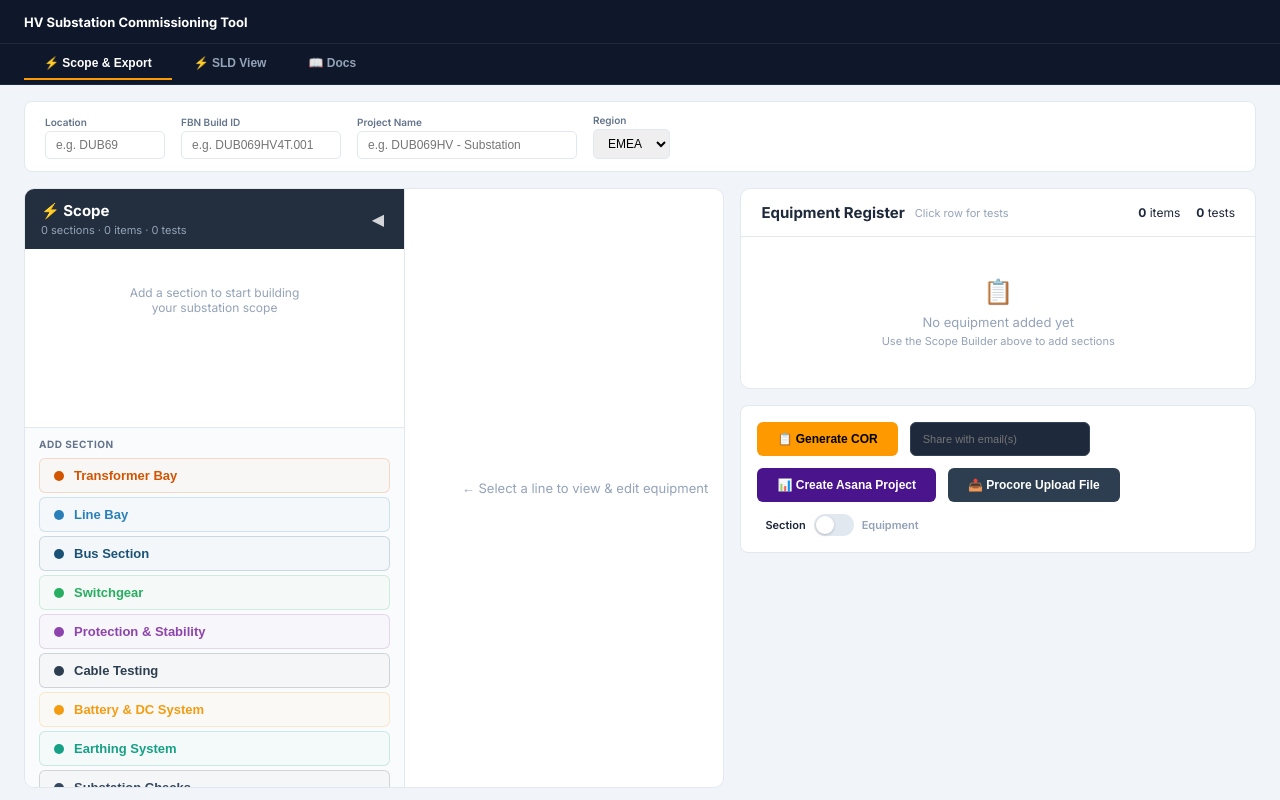
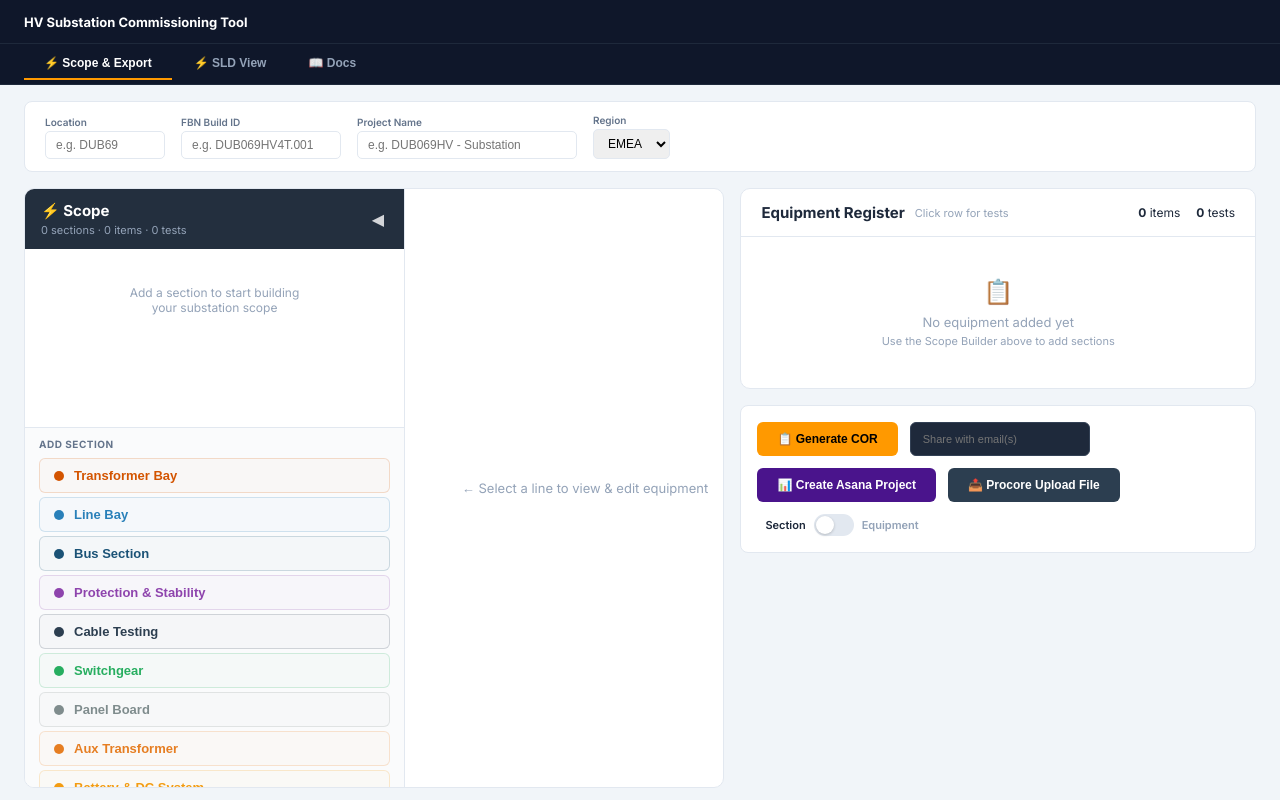
Before and after one commit to AaryanKapAWS/cx-dashboard, a React (Vite) app: page / in a window 1280 px wide. Built offline with nearby package versions, Linux system fonts and the light colour scheme.

Commit message:
Fix middot, reorder sections, friendlier Asana error

```diff
--- a/src/components/BayBuilder.jsx
+++ b/src/components/BayBuilder.jsx
@@ -161,6 +161,7 @@ function generateId() { return Date.now().toString(36) + Math.random().toString(
 
 // ─── LINE PRESETS ────────────────────────────────────────────────────────────
 const LINE_PRESETS = [
+  // ─── HV PRIMARY (Main Power Path) ────────────────────────────────────────
   {
     id: 'transformer_bay', label: 'Transformer Bay', colour: '#d35400',
     hasChildren: false,
@@ -169,24 +170,30 @@ const LINE_PRESETS = [
       { id: 'oil', label: 'Oil Transformer' },
       { id: 'dry', label: 'Dry Transformer' },
     ],
-    defaults: [  // Oil (default)
-      { type: 'SURGE_ARRESTER', qty: 2 }, { type: 'CT_HV', qty: 2 }, { type: 'VT_HV', qty: 1 },
-      { type: 'CIRCUIT_BREAKER', qty: 1 }, { type: 'EARTH_SWITCH', qty: 1 },
-      { type: 'TRANSFORMER', qty: 1 }, { type: 'NER_CT', qty: 2 }, { type: 'NER', qty: 1 },
-      { type: 'MK_OLTC_PANEL', qty: 1 }, { type: 'PROTECTION_PANEL', qty: 1 }, { type: 'ENERGIZATION', qty: 1 },
+    defaults: [
+      { type: 'SURGE_ARRESTER', qty: 2 }, { type: 'EARTH_SWITCH', qty: 1 },
+      { type: 'CT_HV', qty: 2 }, { type: 'VT_HV', qty: 1 },
+      { type: 'CIRCUIT_BREAKER', qty: 1 },
+      { type: 'TRANSFORMER', qty: 1 },
+      { type: 'NER_CT', qty: 2 }, { type: 'NER', qty: 1 },
+      { type: 'MK_OLTC_PANEL', qty: 1 }, { type: 'PROTECTION_PANEL', qty: 1 },
+      { type: 'ENERGIZATION', qty: 1 },
     ],
-    defaultsDry: [  // Dry transformer (no oil, no OLTC, no NER)
-      { type: 'SURGE_ARRESTER', qty: 2 }, { type: 'CT_HV', qty: 2 }, { type: 'VT_HV', qty: 1 },
-      { type: 'CIRCUIT_BREAKER', qty: 1 }, { type: 'EARTH_SWITCH', qty: 1 },
-      { type: 'DRY_TRANSFORMER', qty: 1 }, { type: 'PROTECTION_PANEL', qty: 1 }, { type: 'ENERGIZATION', qty: 1 },
+    defaultsDry: [
+      { type: 'SURGE_ARRESTER', qty: 2 }, { type: 'EARTH_SWITCH', qty: 1 },
+      { type: 'CT_HV', qty: 2 }, { type: 'VT_HV', qty: 1 },
+      { type: 'CIRCUIT_BREAKER', qty: 1 },
+      { type: 'DRY_TRANSFORMER', qty: 1 },
+      { type: 'PROTECTION_PANEL', qty: 1 }, { type: 'ENERGIZATION', qty: 1 },
     ],
   },
   {
     id: 'line_bay', label: 'Line Bay', colour: '#2980b9',
     hasChildren: false,
     defaults: [
-      { type: 'SURGE_ARRESTER', qty: 2 }, { type: 'CT_HV', qty: 2 }, { type: 'VT_HV', qty: 1 },
-      { type: 'CIRCUIT_BREAKER', qty: 1 }, { type: 'EARTH_SWITCH', qty: 2 },
+      { type: 'SURGE_ARRESTER', qty: 2 }, { type: 'EARTH_SWITCH', qty: 2 },
+      { type: 'CT_HV', qty: 2 }, { type: 'VT_HV', qty: 1 },
+      { type: 'CIRCUIT_BREAKER', qty: 1 },
       { type: 'HV_CABLE', qty: 1 }, { type: 'ENERGIZATION', qty: 1 },
     ]
   },
@@ -194,40 +201,12 @@ const LINE_PRESETS = [
     id: 'bus_section', label: 'Bus Section', colour: '#1a5276',
     hasChildren: false,
     defaults: [
-      { type: 'CIRCUIT_BREAKER', qty: 1 }, { type: 'EARTH_SWITCH', qty: 4 },
-      { type: 'CT_HV', qty: 2 }, { type: 'BUSBAR', qty: 1 },
+      { type: 'EARTH_SWITCH', qty: 4 }, { type: 'CT_HV', qty: 2 },
+      { type: 'CIRCUIT_BREAKER', qty: 1 }, { type: 'BUSBAR', qty: 1 },
       { type: 'ENERGIZATION', qty: 1 },
     ]
   },
-  {
-    id: 'switchgear', label: 'Switchgear', colour: '#27ae60',
-    hasChildren: true, // This one uses feeders (children)
-    hasSubtype: true,  // Prompts for AIS/GIS when adding
-    subtypes: [
-      { id: 'ais', label: 'AIS (Air Insulated)' },
-      { id: 'gis', label: 'GIS (Gas Insulated)' },
-    ],
-    feederTypes: [
-      { id: 'incomer', label: 'Incomer', defaults: ['CUBICLE','CT','CT_METER','NCT','CIRCUIT_BREAKER','VT','EARTH_SWITCH','BUSBAR','PQM','EPMS','RELAY','L4_INTEGRATION','ENERGIZATION'] },
-      { id: 'outgoing', label: 'Outgoing Feeder', defaults: ['CUBICLE','CT','CT_METER','NCT','CIRCUIT_BREAKER','VT','EARTH_SWITCH','BUSBAR','PQM','EPMS','RELAY','CABLE_DIFF','L4_INTEGRATION','ENERGIZATION'] },
-      { id: 'bus_coupler', label: 'Bus Coupler', defaults: ['CUBICLE','CT','CIRCUIT_BREAKER','VT','BUSBAR','PQM','RELAY','SYNCH_CHECK','L4_INTEGRATION','ENERGIZATION'] },
-      { id: 'bus_vt', label: 'Bus Bar VT', defaults: ['VT','BUSBAR','PQM'] },
-      { id: 'transformer_feeder', label: 'Transformer Feeder', defaults: ['CUBICLE','CT','CT_METER','NCT','CIRCUIT_BREAKER','VT','EARTH_SWITCH','BUSBAR','PQM','EPMS','RELAY','L4_INTEGRATION','ENERGIZATION'] },
-      { id: 'aux_tx_feeder', label: 'Aux Transformer Feeder', defaults: ['CUBICLE','CT','CIRCUIT_BREAKER','BUSBAR','PQM','EPMS','RELAY','L4_INTEGRATION','ENERGIZATION'] },
-      { id: 'bb_earth_switch', label: 'BB Earth Switch', defaults: ['CUBICLE','CT','CIRCUIT_BREAKER','EARTH_SWITCH','BUSBAR','PQM','RELAY','ENERGIZATION'] },
-      { id: 'spare', label: 'Spare', defaults: ['CUBICLE','CT','CIRCUIT_BREAKER','BUSBAR','PQM','EPMS','RELAY','ENERGIZATION'] },
-    ],
-    feederTypesGIS: [
-      { id: 'incomer', label: 'Incomer', defaults: ['CUBICLE_GIS','CT_GIS','RING_CT_GIS','CB_GIS','VT_GIS','DS_ES_GIS','ES_GIS','SA_GIS','LCC_GIS','IED_OC_GIS','EPMS_GIS','ENERGIZATION_GIS'] },
-      { id: 'outgoing', label: 'Outgoing Feeder', defaults: ['CUBICLE_GIS','CT_GIS','RING_CT_GIS','CB_GIS','VT_GIS','DS_ES_GIS','ES_GIS','SA_GIS','LCC_GIS','IED_OC_GIS','EPMS_GIS','ENERGIZATION_GIS'] },
-      { id: 'bus_coupler', label: 'Bus Coupler', defaults: ['CUBICLE_GIS','CT_GIS','CB_GIS','VT_GIS','DS_ES_GIS','LCC_GIS','IED_OC_GIS','ENERGIZATION_GIS'] },
-      { id: 'bus_section', label: 'Bus Section', defaults: ['CUBICLE_GIS','CT_GIS','CB_GIS','DS_ES_GIS','ES_GIS','LCC_GIS','IED_87B_GIS','ENERGIZATION_GIS'] },
-      { id: 'bus_vt', label: 'Bus Bar VT', defaults: ['VT_GIS','LCC_GIS'] },
-      { id: 'transformer_feeder', label: 'Transformer Feeder', defaults: ['CUBICLE_GIS','CT_GIS','RING_CT_GIS','CB_GIS','VT_GIS','DS_ES_GIS','ES_GIS','SA_GIS','HV_CABLE_GIS','LCC_GIS','IED_87T_GIS','EPMS_GIS','ENERGIZATION_GIS'] },
-      { id: 'spare', label: 'Spare', defaults: ['CUBICLE_GIS','CT_GIS','CB_GIS','DS_ES_GIS','LCC_GIS','ENERGIZATION_GIS'] },
-    ],
-    defaults: [ { type: 'SWITCHGEAR_OVERALL', qty: 1 }, { type: 'AC_DC_CHECKS', qty: 1 } ] // Overall items
-  },
+  // ─── HV SECONDARY (Protection & Cables) ──────────────────────────────────
   {
     id: 'protection', label: 'Protection & Stability', colour: '#8e44ad',
     hasChildren: false,
@@ -240,11 +219,59 @@ const LINE_PRESETS = [
     hasChildren: false,
     defaults: [ { type: 'HV_CABLE', qty: 1 }, { type: 'MV_CABLE', qty: 1 } ]
   },
+  // ─── MV (Switchgear & Panels) ────────────────────────────────────────────
+  {
+    id: 'switchgear', label: 'Switchgear', colour: '#27ae60',
+    hasChildren: true,
+    hasSubtype: true,
+    subtypes: [
+      { id: 'ais', label: 'AIS (Air Insulated)' },
+      { id: 'gis', label: 'GIS (Gas Insulated)' },
+    ],
+    feederTypes: [
+      { id: 'incomer', label: 'Incomer', defaults: ['CUBICLE','CIRCUIT_BREAKER','CT','CT_METER','NCT','VT','EARTH_SWITCH','BUSBAR','RELAY','PQM','EPMS','L4_INTEGRATION','ENERGIZATION'] },
+      { id: 'outgoing', label: 'Outgoing Feeder', defaults: ['CUBICLE','CIRCUIT_BREAKER','CT','CT_METER','NCT','VT','EARTH_SWITCH','BUSBAR','RELAY','PQM','EPMS','CABLE_DIFF','L4_INTEGRATION','ENERGIZATION'] },
+      { id: 'bus_coupler', label: 'Bus Coupler', defaults: ['CUBICLE','CIRCUIT_BREAKER','CT','VT','BUSBAR','RELAY','PQM','SYNCH_CHECK','L4_INTEGRATION','ENERGIZATION'] },
+      { id: 'bus_vt', label: 'Bus Bar VT', defaults: ['VT','BUSBAR','PQM'] },
+      { id: 'transformer_feeder', label: 'Transformer Feeder', defaults: ['CUBICLE','CIRCUIT_BREAKER','CT','CT_METER','NCT','VT','EARTH_SWITCH','BUSBAR','RELAY','PQM','EPMS','L4_INTEGRATION','ENERGIZATION'] },
+      { id: 'aux_tx_feeder', label: 'Aux Transformer Feeder', defaults: ['CUBICLE','CIRCUIT_BREAKER','CT','BUSBAR','RELAY','PQM','EPMS','L4_INTEGRATION','ENERGIZATION'] },
+      { id: 'bb_earth_switch', label: 'BB Earth Switch', defaults: ['CUBICLE','CIRCUIT_BREAKER','CT','EARTH_SWITCH','BUSBAR','RELAY','PQM','ENERGIZATION'] },
+      { id: 'spare', label: 'Spare', defaults: ['CUBICLE','CIRCUIT_BREAKER','CT','BUSBAR','RELAY','PQM','EPMS','ENERGIZATION'] },
+    ],
+    feederTypesGIS: [
+      { id: 'incomer', label: 'Incomer', defaults: ['CUBICLE_GIS','CB_GIS','CT_GIS','RING_CT_GIS','VT_GIS','DS_ES_GIS','ES_GIS','SA_GIS','LCC_GIS','IED_OC_GIS','EPMS_GIS','ENERGIZATION_GIS'] },
+      { id: 'outgoing', label: 'Outgoing Feeder', defaults: ['CUBICLE_GIS','CB_GIS','CT_GIS','RING_CT_GIS','VT_GIS','DS_ES_GIS','ES_GIS','SA_GIS','LCC_GIS','IED_OC_GIS','EPMS_GIS','ENERGIZATION_GIS'] },
+      { id: 'bus_coupler', label: 'Bus Coupler', defaults: ['CUBICLE_GIS','CB_GIS','CT_GIS','VT_GIS','DS_ES_GIS','LCC_GIS','IED_OC_GIS','ENERGIZATION_GIS'] },
+      { id: 'bus_section', label: 'Bus Section', defaults: ['CUBICLE_GIS','CB_GIS','CT_GIS','DS_ES_GIS','ES_GIS','LCC_GIS','IED_87B_GIS','ENERGIZATION_GIS'] },
+      { id: 'bus_vt', label: 'Bus Bar VT', defaults: ['VT_GIS','LCC_GIS'] },
+      { id: 'transformer_feeder', label: 'Transformer Feeder', defaults: ['CUBICLE_GIS','CB_GIS','CT_GIS','RING_CT_GIS','VT_GIS','DS_ES_GIS','ES_GIS','SA_GIS','HV_CABLE_GIS','LCC_GIS','IED_87T_GIS','EPMS_GIS','ENERGIZATION_GIS'] },
+      { id: 'spare', label: 'Spare', defaults: ['CUBICLE_GIS','CB_GIS','CT_GIS','DS_ES_GIS','LCC_GIS','ENERGIZATION_GIS'] },
+    ],
+    defaults: [ { type: 'SWITCHGEAR_OVERALL', qty: 1 }, { type: 'AC_DC_CHECKS', qty: 1 } ]
+  },
+  {
+    id: 'panel_board', label: 'Panel Board', colour: '#7f8c8d',
+    hasChildren: true,
+    feederTypes: [
+      { id: 'pb_incomer', label: 'Incomer', defaults: ['CT','CT_METER','CIRCUIT_BREAKER','BUSBAR','RELAY','PQM','EPMS','ENERGIZATION'] },
+      { id: 'pb_feeder', label: 'Feeder', defaults: ['CT','CT_METER','BUSBAR','RELAY','PQM','EPMS','ENERGIZATION'] },
+      { id: 'pb_spare', label: 'Spare', defaults: ['CT','BUSBAR','ENERGIZATION'] },
+    ],
+    defaults: [ { type: 'BUSBAR', qty: 1 }, { type: 'ENERGIZATION', qty: 1 } ]
+  },
+  {
+    id: 'aux_transformer', label: 'Aux Transformer', colour: '#e67e22',
+    hasChildren: false,
+    defaults: [
+      { type: 'DRY_TRANSFORMER', qty: 1 }, { type: 'MV_CABLE', qty: 1 }, { type: 'ENERGIZATION', qty: 1 },
+    ]
+  },
+  // ─── AUXILIARY SYSTEMS (Not on power path) ────────────────────────────────
   {
     id: 'battery_dc', label: 'Battery & DC System', colour: '#f39c12',
     hasChildren: false,
     defaults: [
-      { type: 'BATTERY_BANK', qty: 1 }, { type: 'CHARGER', qty: 1 },
+      { type: 'BATTERY_BANK', qty: 1 }, { type: 'BATTERY_CHARGER', qty: 1 },
       { type: 'DC_DISTRIBUTION', qty: 1 }, { type: 'UPS', qty: 1 }, { type: 'DC_EARTH_FAULT', qty: 1 },
     ]
   },
@@ -256,25 +283,9 @@ const LINE_PRESETS = [
   {
     id: 'substation', label: 'Substation Checks', colour: '#34495e',
     hasChildren: false,
-    defaults: [ { type: 'SUBSTATION_CHECKS', qty: 1 }, { type: 'ESB_INTERFACE', qty: 1 }, { type: 'SCADA', qty: 1 } ]
+    defaults: [ { type: 'SCADA', qty: 1 }, { type: 'ESB_INTERFACE', qty: 1 }, { type: 'SUBSTATION_CHECKS', qty: 1 } ]
   },
-  {
-    id: 'aux_transformer', label: 'Aux Transformer', colour: '#e67e22',
-    hasChildren: false,
-    defaults: [
-      { type: 'DRY_TRANSFORMER', qty: 1 }, { type: 'MV_CABLE', qty: 1 }, { type: 'ENERGIZATION', qty: 1 },
-    ]
-  },
-  {
-    id: 'panel_board', label: 'Panel Board', colour: '#7f8c8d',
-    hasChildren: true,
-    feederTypes: [
-      { id: 'pb_feeder', label: 'Feeder', defaults: ['CT','CT_METER','BUSBAR','PQM','EPMS','RELAY','ENERGIZATION'] },
-      { id: 'pb_incomer', label: 'Incomer', defaults: ['CT','CT_METER','CIRCUIT_BREAKER','BUSBAR','PQM','EPMS','RELAY','ENERGIZATION'] },
-      { id: 'pb_spare', label: 'Spare', defaults: ['CT','BUSBAR','ENERGIZATION'] },
-    ],
-    defaults: [ { type: 'BUSBAR', qty: 1 }, { type: 'ENERGIZATION', qty: 1 } ]
-  },
+  // ─── CUSTOM ───────────────────────────────────────────────────────────────
   {
     id: 'blank', label: 'Custom', colour: '#95a5a6',
     hasChildren: false, defaults: []
--- a/src/components/EquipmentTable.jsx
+++ b/src/components/EquipmentTable.jsx
@@ -210,7 +210,7 @@ export default function EquipmentTable({ equipment, sectionName: sectionNameProp
           <div key={sn}>
             <div style={{ padding: '8px 20px', background: '#1B3A5C', display: 'flex', justifyContent: 'space-between', alignItems: 'center' }}>
               <span style={{ fontSize: 12, fontWeight: 700, color: '#fff' }}>{sn}</span>
-              <span style={{ fontSize: 10, color: '#93BEDC' }}>{items.length} items \u00b7 {items.reduce((s, it) => s + getTestCount(it), 0)} tests</span>
+              <span style={{ fontSize: 10, color: '#93BEDC' }}>{items.length} items · {items.reduce((s, it) => s + getTestCount(it), 0)} tests</span>
             </div>
             {items.map((item, i) => renderRow(item, i))}
           </div>
--- a/src/utils/asanaAPI.js
+++ b/src/utils/asanaAPI.js
@@ -15,7 +15,7 @@ export function isConfigured() {
 
 // ─── API HELPERS ────────────────────────────────────────────────────────────────
 async function apiCall(method, path, body = null) {
-  if (!PAT) throw new Error('VITE_ASANA_PAT not set in .env.local')
+  if (!PAT) throw new Error('Asana integration not configured. Contact Aaryan for access.')
 
   const opts = {
     method,
```
